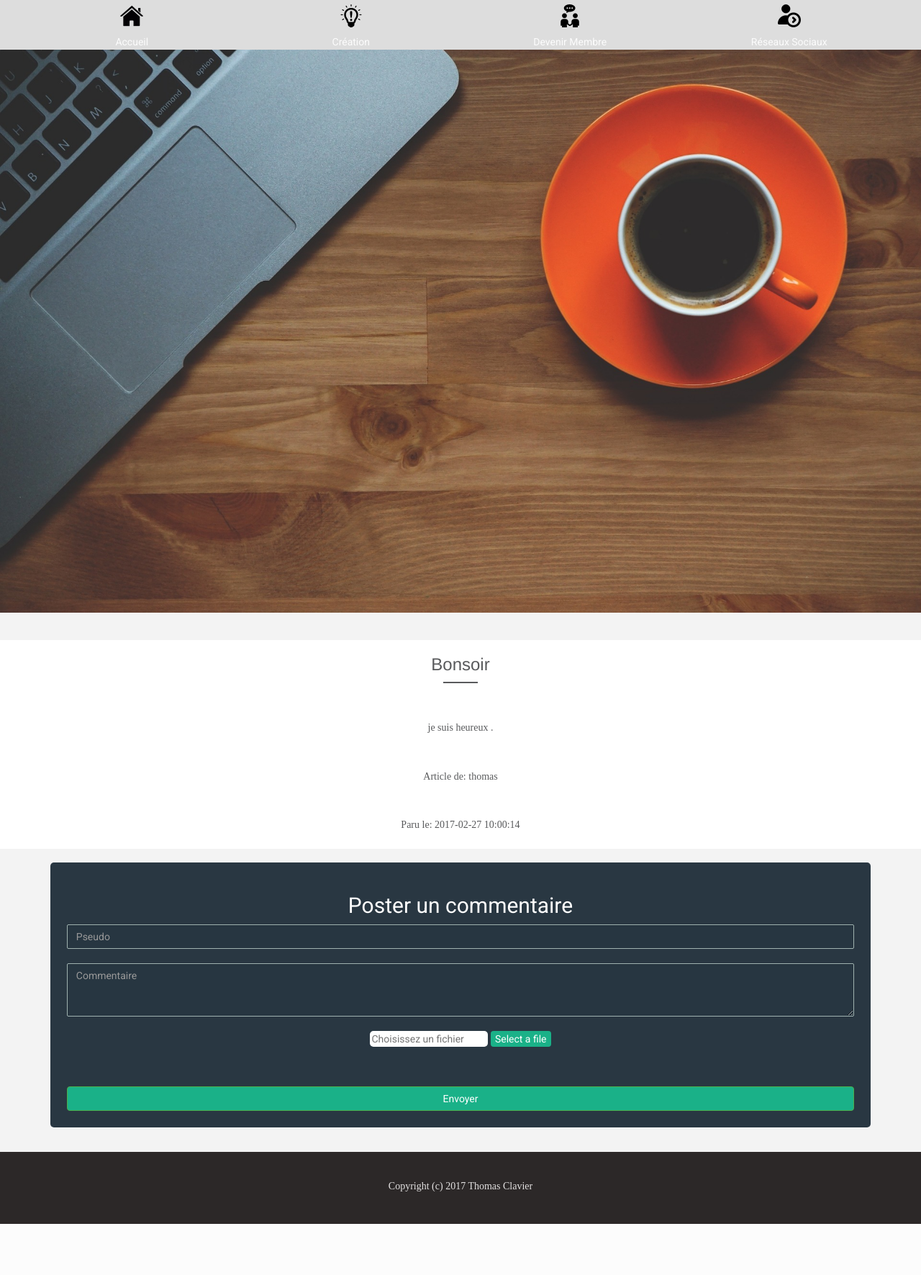
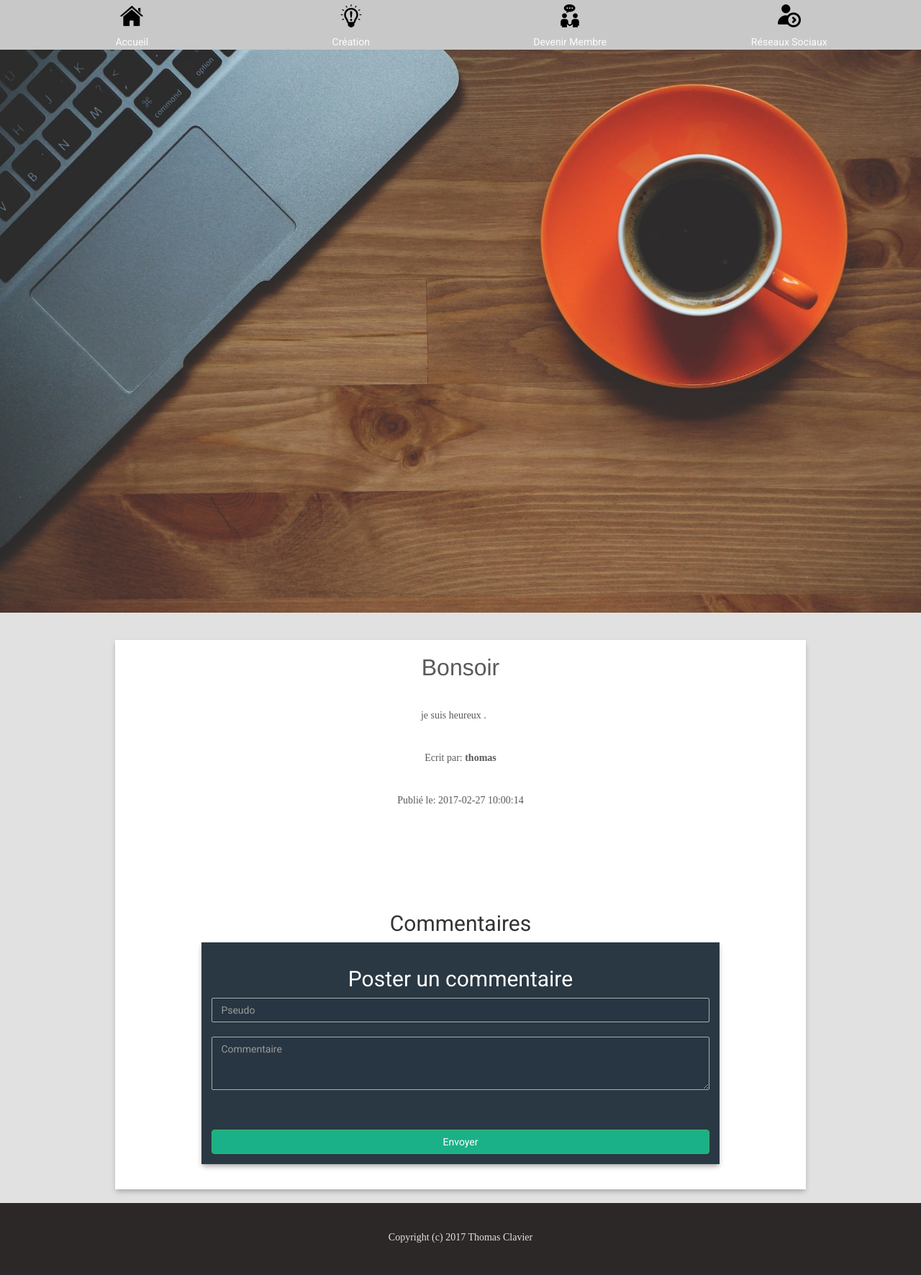
Before and after one commit to climboy/Design_Blog, a PHP site: page /comments.php?id=7 in a window 1280 px wide. Shown: the whole page at 72% size. Before the commit the page ends 1700 px from the top, so only its background shows below. Run offline with PHP 8.4, Linux system fonts and the light colour scheme; data comes from the database, SQL or seed files in the repository; data that the repository does not hold is empty; some web fonts are replaced.

Commit message:
Design_Blog
final modification

```diff
--- a/comments.php
+++ b/comments.php
@@ -59,23 +59,24 @@
 
 
 				<div class="container articles">
+          <div class="post">
 
                   <h3><?php echo (isset($articles[0]['title'])) ? $articles[0]['title'] : "Article not exist" ; ?></h3>
 
-									<span class="title-divider"></span>
 
                 <p id="text">
                     <?php echo (isset($articles[0]['text'])) ? $articles[0]['text'] : "Article not exist"; ?>
                 </p>
 
-                <p id="auteur">Article de:
-                    <?php echo (isset ($articles[0]['author'])) ? $articles[0]['author'] : "Article not exist"; ?>
+                <p id="auteur">Ecrit par:
+                    <strong><?php echo (isset ($articles[0]['author'])) ? $articles[0]['author'] : "Article not exist"; ?></strong>
                 </p>
 
-                <p id="date">Paru le:
+                <p id="date">Publié le:
                     <?php echo (isset($articles[0]['date'])) ? $articles[0]['date'] : "Article not exist"; ?>
                 </p>
-            </div>
+              </div>
+                <h2>Commentaires</h2>
 
 						<?php
         $req = $bdd->query("SELECT * FROM comments where id_articles=".$_GET['id']." ORDER BY id DESC");
@@ -87,35 +88,40 @@
 
 
             ?>
-             <div class="container comments">
-            <p id="auteur">Commentaire de : <?php echo $reponse['author']; ?></p>
-            <p id="comment"><?php echo $reponse['comment']; ?></p>
-            <p id="date">Paru le: <?php echo $reponse['date']; ?></p>
+             <div class="container">
+               <div class="comments">
+
+                 <p id="auteur"><strong><?php echo $reponse['author']; ?></strong> a commenté le <?php echo date('d/m/Y', strtotime($reponse['date'])); ?></p>
+               <p id="comment"><?php echo $reponse['comment']; ?></p>
+               <!-- <p id="date">Paru le: <?php echo date('d/m/Y', strtotime($reponse['date'])); ?></p> -->
 
             </div>
+           </div>
+
 
 
             <?php }
             ?>
-
 						<div class="container">
 
 
-							<form id="form" classs="form-group" action="postcomments.php" method="post" name="formulaire" enctype="multipart/form-data">
+							<form id="form" classs="form-group" action="comments.php?id=<?php echo $_GET['id'];?>" method="post" name="formulaire" enctype="multipart/form-data">
 								<h2> Poster un commentaire</h2>
 								<input type="hidden" name="id" value="<?php echo $_GET['id'];?>"/>
 								<input class="form-control" placeholder="Pseudo" type="text" name="author" /><br/>
 								<textarea type="text" placeholder="Commentaire" class="form-control" name="text" rows="3"></textarea><br/>
-                <input type="file" id="hiddenfile" style="display:none" name="file" onChange="getvalue();"/>
-                <input type="text" id="selectedfile" placeholder="Choisissez un fichier"/>
-                <input type="button" id="file" value="Select a file" onclick="getfile();"/>
+                <!-- <input type="file" id="hiddenfile" style="display:none" name="file" onChange="getvalue();"/>
+                <input type="button" id="file" value="Charger une image" onclick="getfile();"/>
+                <input type="text" id="selectedfile" /> -->
 								<div class="buttons">
 							<button type="submit"  class="btn btn-success">Envoyer</button>
 						</div>
 							</form>
 						</div>
+          </div>
 
 						<?php
+
 
 						if(isset($_REQUEST['author']) && isset($_REQUEST['text']) && isset($_REQUEST['id'])){
 
--- a/css/style.css
+++ b/css/style.css
@@ -1,6 +1,6 @@
 body
 {
-  background-color : #f3f3f3;
+  background-color : #e1e1e1;
 }
 .form-group
 {
@@ -11,7 +11,6 @@ body
 .col-sm-4
 {
   text-align: center;
-  display: block;
 }
 
 .col-sm-3
@@ -56,18 +55,29 @@ p
   padding-bottom: 1%;
   padding-top: 0.1%;
   width: 100%;
+  box-shadow: 0px 4px 7px -1px #a8a8a8;
 }
 
 .comments
 {
-  background-color: #FFFFFF;
+  background-color: #FCFCFC;
   margin-bottom: 1.5%;
   text-align: center;
   padding-bottom: 1%;
   padding-top: 0.1%;
-  width: 350px;
+  /*border-bottom: 3px solid #7e7a7a;*/
+  border-top: 3px solid #7e7777;
+  width: 100%;
+  margin-top: 5%;
+
 }
 
+.container{
+  width: 75%;
+  padding-left: 0px;
+  padding-left: 0px;
+  padding-right: 0px;
+}
 
 .Contenu
 {
@@ -78,28 +88,25 @@ p
   padding-top: 0.1%;
   width: 350%;
   height: 191px;
-  display: block;
+  display: block;*
 }
 #comment
 {
   color: #595a5c;
 }
 
-#comments
-{
-  color: #d1452c;
-  font-family: "Roboto";
-}
+
 
 h3
 {
   text-align: center;
   color: #595a5c;
+  font-size: 32px;
 }
 .navbar
 {
   border-radius: 0px;
-  background-color: rgba(221, 221, 221, 1);
+  background-color: rgb(200, 200, 200);
 }
 
 a
@@ -141,12 +148,12 @@ margin-bottom: 3%;
 
 form
 {
-
   text-align: center;
   margin-bottom: 3%;
   background-color: rgba(19, 35, 47, 0.9);
   padding: 2%;
-  border-radius: 5px;
+  /*border-radius: 5px;*/
+  box-shadow: 0px 4px 7px -1px #a8a8a8;
   color : #FFFFFF;
   font-family: "Roboto";
 }
@@ -170,6 +177,9 @@ form
 #text
 {
   color: #595a5c;
+  width: 60%;
+  margin-left: 19%;
+
 }
 
 #auteur
@@ -196,18 +206,19 @@ margin: 0 auto 15px;
   height: 64px;
 }
 
-.container
-{
-  margin-left: auto;
-  margin-right: auto;
-}
 .picture
 {
-  height: 100px;
+  height: 200px;
+  width: 175px;
+  box-shadow: 0px 4px 7px -1px #a8a8a8;
+
 }
 .contenu
 {
   background-color: #FFFFFF;
+  margin-bottom: 15%;
+  box-shadow: 0px 4px 7px -1px #a8a8a8;
+
 }
 .navbar-toggle .icon-bar
 {
@@ -245,15 +256,38 @@ h1
 
 #selectedfile
 {
-  color: #000000;
+  color: #ffffff;
   border-radius: 5px;
   border: none;
+  text-align: center;
+  background: transparent;
 }
 
 #file
 {
-  background : #1ab188;
-  color : #ffffff;
+  background: #1ab188;
+  color: #ffffff;
   border: none;
   border-radius: 4px;
+  width: 100%;
+  padding: 0.8%;
 }
+.post
+{
+  margin-bottom: 15%;
+
+}
+.fail
+{
+  margin-top:220px;
+}
+.read
+{
+  width : 50%;
+  background: orange;
+}
+
+h2
+{
+  font-family: "Roboto";
+}
```
Also changed, not shown: home.php (+15 -9 lines), postarticles.php (+6 -6 lines), picture/article11.png (added), picture/article12.png (added), picture/article13.png (added), picture/article14.png (added).
